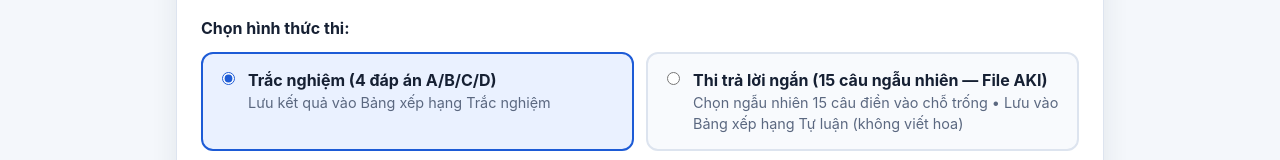
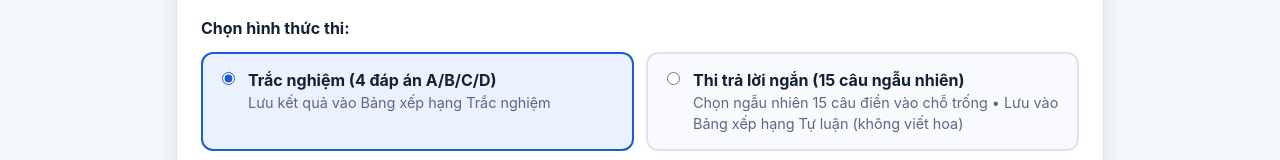
Before and after one commit to lbaolong9264992-pixel/OnTap-RungChuongVang-LBL9a3, a plain HTML site: page index.html in a window 1280 px wide. Shown: the part 517-677 px from the top of the page. Drawn offline with Linux system fonts and the light colour scheme.

Commit message:
Update index.html

```diff
--- a/index.html
+++ b/index.html
@@ -1061,7 +1061,7 @@
           <label class="mode-option" id="mode-card-short">
             <input type="radio" name="quiz-mode" value="short" />
             <div>
-              <strong>Thi trả lời ngắn (15 câu ngẫu nhiên — File AKI)</strong>
+              <strong>Thi trả lời ngắn (15 câu ngẫu nhiên)</strong>
               <div class="muted">Chọn ngẫu nhiên 15 câu điền vào chỗ trống • Lưu vào Bảng xếp hạng Tự luận (không viết hoa)</div>
             </div>
           </label>
```
